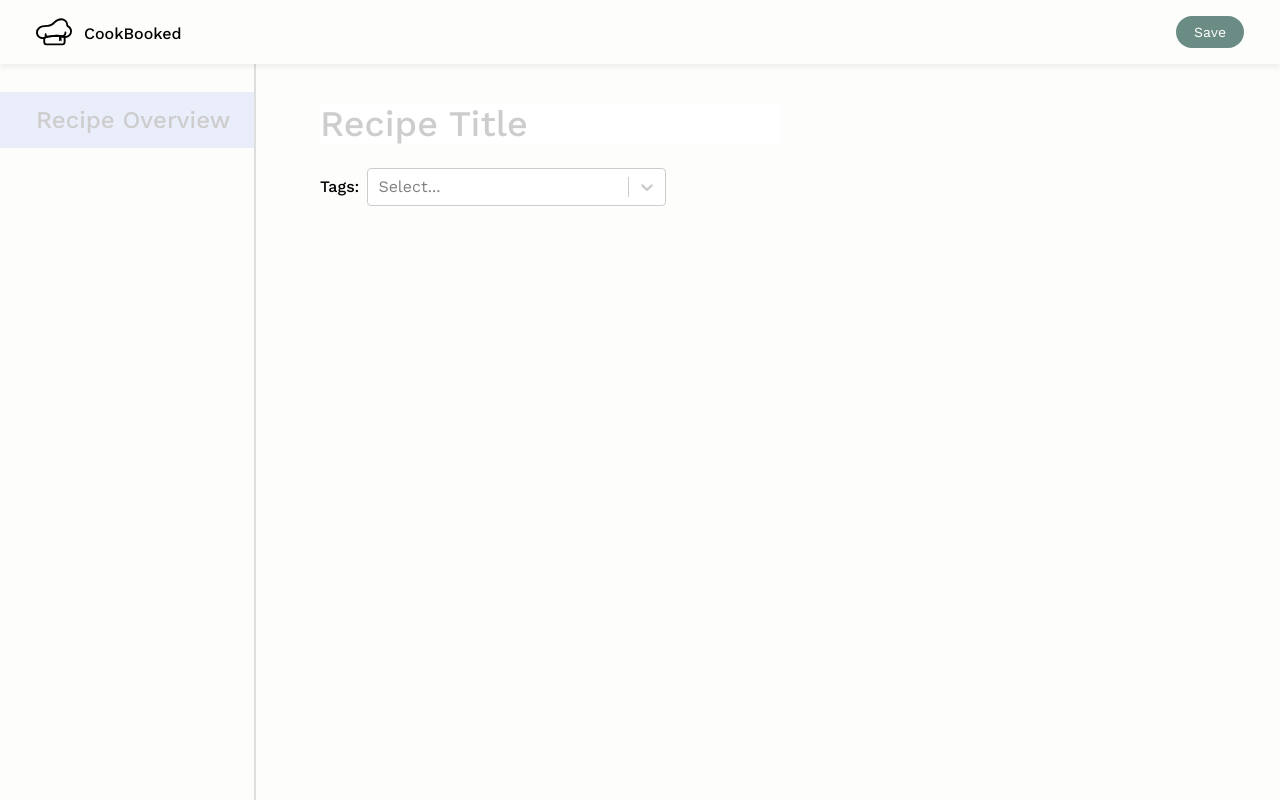
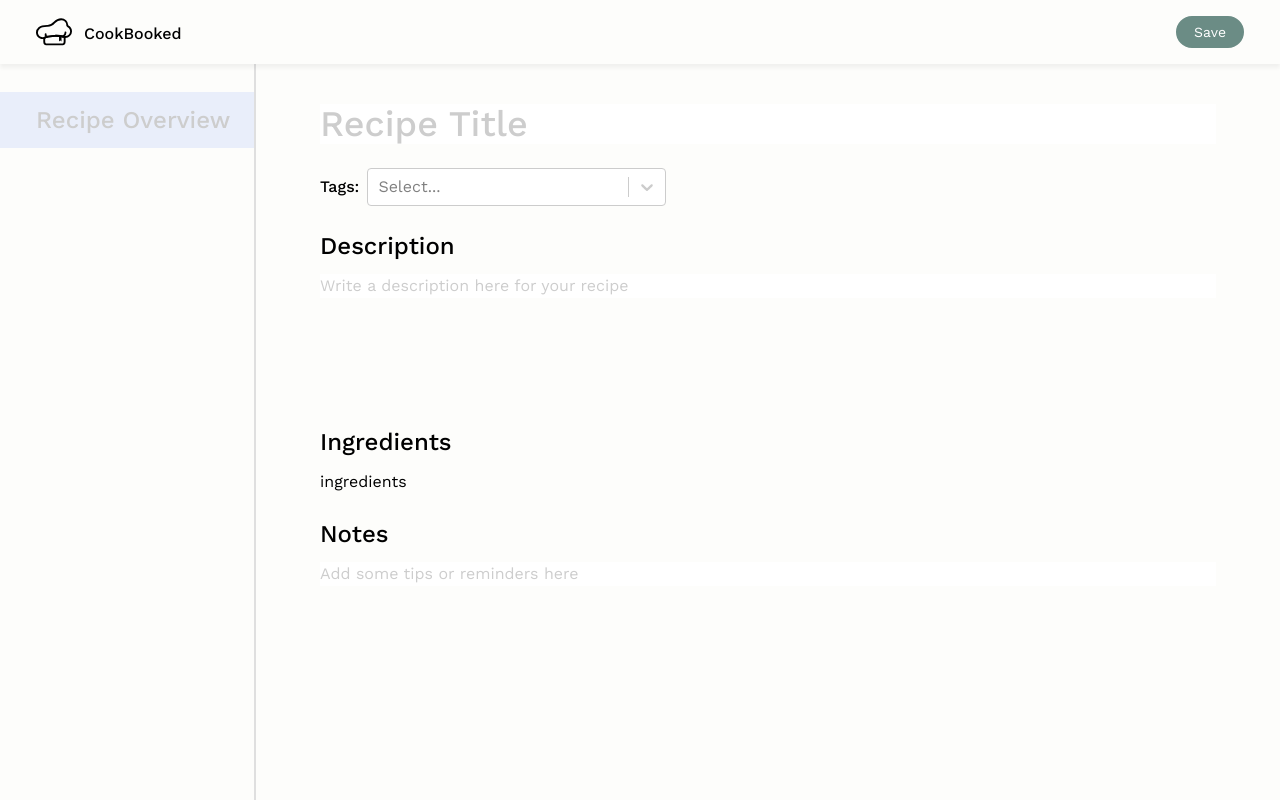
Before and after one commit to syzhao53/cookbooked-personal, a Next.js app in the folder cookbooked/: page /create in a window 1280 px wide. Built offline with nearby package versions, Linux system fonts and the light colour scheme.

Commit message:
recipe intro layout

```diff
--- a/cookbooked/components/EditIntro.js
+++ b/cookbooked/components/EditIntro.js
@@ -9,9 +9,15 @@ import Select from 'react-select'
 
 
 const EditIntro = ({title, setTitle}) => {
+  const defaultTitle = 'Recipe Title'
+  const defaultDescrip = 'Write a description here for your recipe'
+  const defaultNotes = 'Add some tips or reminders here'
+
   const [tags, setTags] = useState([])
+  const [descrip, setDescrip] = useState(defaultDescrip)
+  const [notes, setNotes] = useState(defaultNotes)
   const [recipeInfo, setRecipeInfo] = useState({title: title})
-  const defaultTitle = 'Recipe Title'
+
   const tagOptions = [
     { value: 'chicken', label: 'chicken' },
     { value: 'beef', label: 'beef' },
@@ -56,18 +62,22 @@ const EditIntro = ({title, setTitle}) => {
             TEST BUTTON
           </button> */}
           <Input prop={title} setProp={setTitle} defaultText={defaultTitle} textType="large"/>
-          {/* <input type="text" id="search" name="title" value={title}
-                onChange={(e) => {setTitle(e.target.value)}}
-                onFocus={() => {title == defaultTitle && setTitle('')}}
-                onBlur={() => {title == '' && setTitle(defaultTitle)}}
-            className={`${title !== defaultTitle ? 'text-black' : 'text-med_gray'} border-0 focus:outline-none text-3xl lg:text-4xl font-medium`}/> */}
         </div>
-        <div className="flex flex-row items-center text-base font-medium">
+        <div className="flex flex-row items-center text-base font-medium mb-6">
           Tags:
           <Select className="font-normal ml-2 w-1/3" options={tagOptions} isMulti/>
         </div>
-        <div>
-
+        <div className="mb-32">
+          <SubHeading>Description</SubHeading>
+          <Input prop={descrip} setProp={setDescrip} defaultText={defaultDescrip} textType="base"/>
+        </div>
+        <div className="mb-6">
+          <SubHeading>Ingredients</SubHeading>
+          ingredients
+        </div>
+        <div className="mb-6">
+          <SubHeading>Notes</SubHeading>
+          <Input prop={notes} setProp={setNotes} defaultText={defaultNotes} textType="base"/>
         </div>
       </div>
     </>
--- a/cookbooked/components/styles/Input.js
+++ b/cookbooked/components/styles/Input.js
@@ -4,8 +4,8 @@ const textSize = (text) => {
         return 'text-3xl lg:text-4xl'
       case 'medium':
           return 'text-3xl lg:text-4xl'
-      case 'small':
-          return 'text-3xl lg:text-4xl'
+      case 'base':
+          return 'text-base font-normal'
     }
 }
 
@@ -17,7 +17,7 @@ export const Input = ({ prop, setProp, defaultText, textType }) => {
             onBlur={() => {prop == '' && setProp(defaultText)}}
             className={`${prop !== defaultText ? 'text-black' : 'text-med_gray'}
             ${textSize(textType)}
-            border-0 focus:outline-none font-medium`}
+            border-0 focus:outline-none font-medium w-full`}
         />
     )
   }
```
